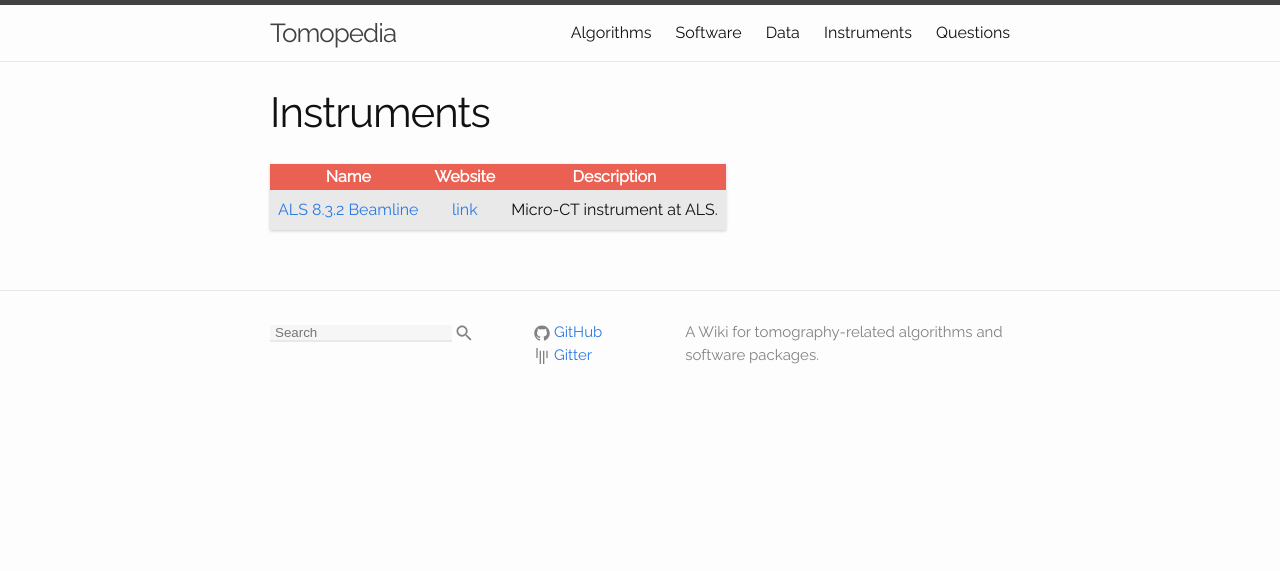
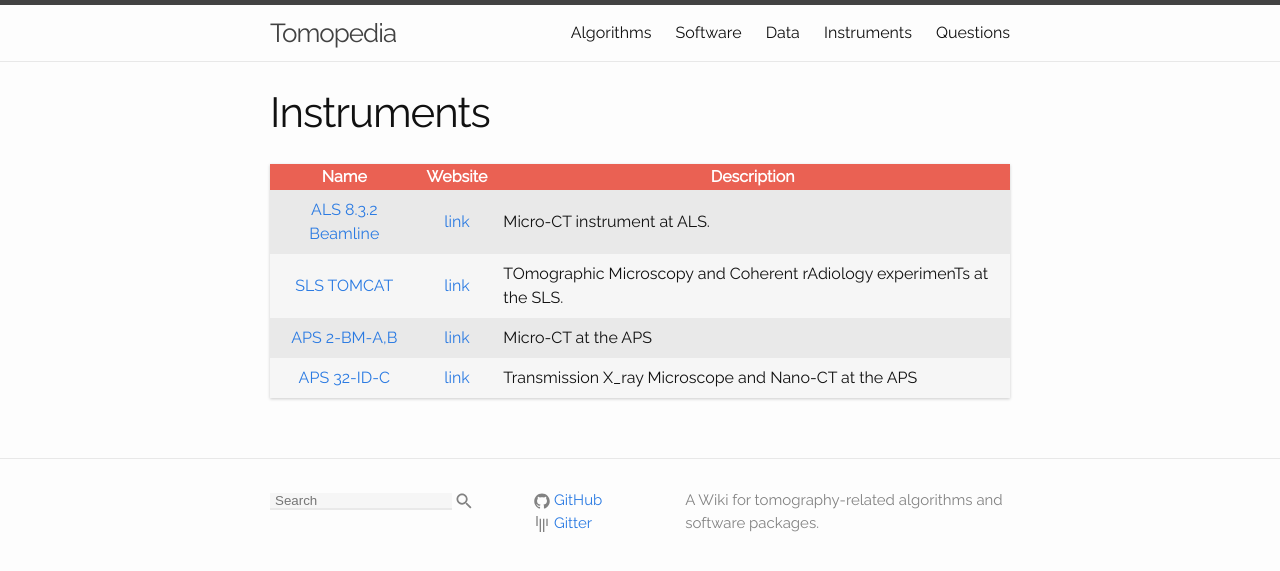
Before and after one commit to tomopedia/tomopedia.github.io, a Jekyll site: the page built from main_pages/60_instruments.md, in a window 1280 px wide. Shown: the top 571 px of the page. Built offline with Jekyll 4.4.1, drawn with Linux system fonts in a browser that asks for light colours.

Commit message:
add 2bm 32id tomcat

```diff
--- a/main_pages/60_instruments.md
+++ b/main_pages/60_instruments.md
@@ -9,3 +9,6 @@ include_in_menu: true
 |                   Name                   |                        Website                       | Description                                                                                                                                                                                           |
 |:----------------------------------------:|:----------------------------------------------------:|-------------------------------------------------------------------------------------------------------------------------------------------------------------------------------------------------------|
 |     [ALS 8.3.2 Beamline](/instruments/als832/)    |         [link](http://microct.lbl.gov/)        | Micro-CT instrument at ALS.                                                                                         |
+|     [SLS TOMCAT](/instruments/tomcat/)    |         [link](https://www.psi.ch/sls/tomcat/)        | TOmographic Microscopy and Coherent rAdiology experimenTs at the SLS.                                                          |
+|     [APS 2-BM-A,B](/instruments/aps2bm/)    |         [link](https://www1.aps.anl.gov/imaging/beamlines/2-bm-a-b/)        | Micro-CT at the APS                                                          |
+|     [APS 32-ID-C](/instruments/aps32id/)    |         [link](https://confluence.aps.anl.gov/display/TXM/TXM+at+32-ID+Home)        | Transmission X_ray Microscope and Nano-CT at the APS                                                          |
```
